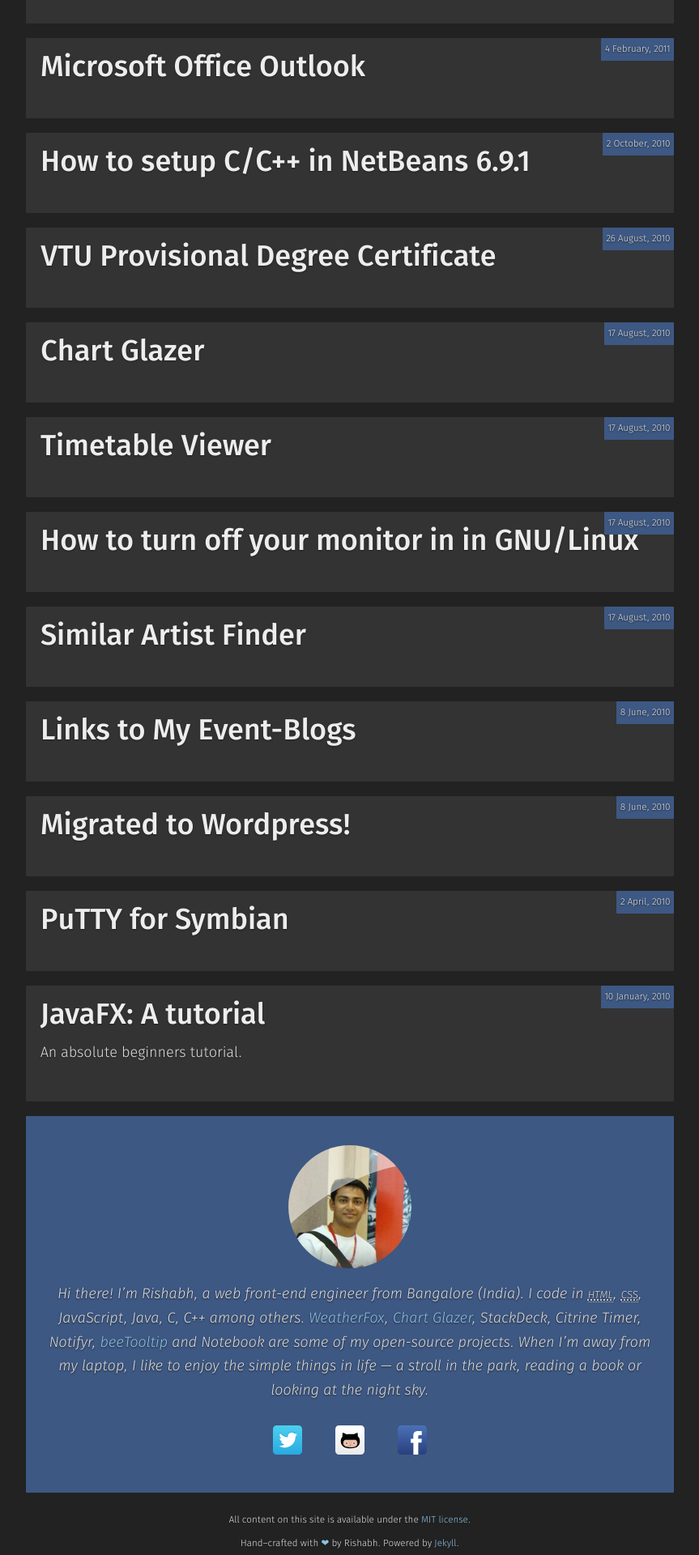
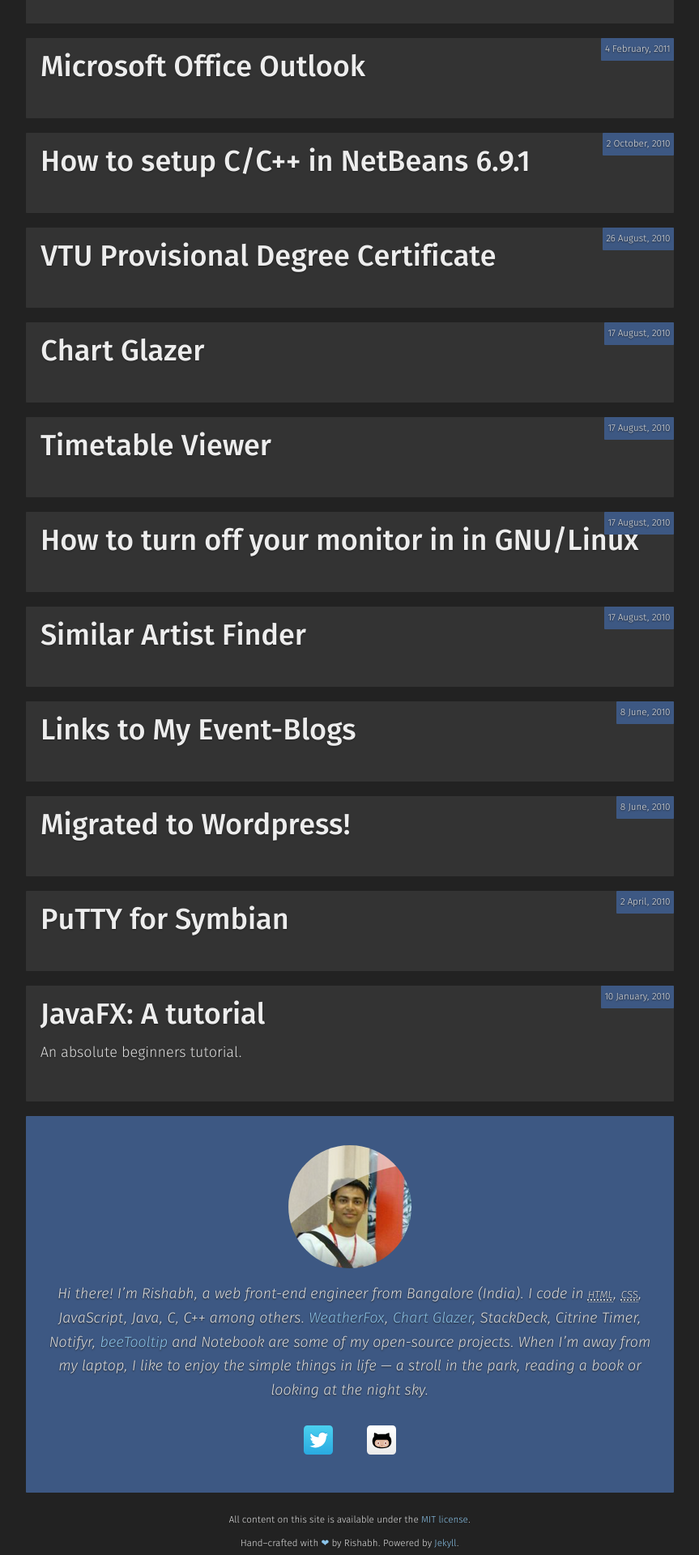
Before and after one commit to rishabh-ink/rishabhsrao.github.io, a Jekyll site: the page built from index.html, in a window 1280 px wide. Shown: the part 4230-6150 px from the top of the page at 81% size, without its empty margins (208-1071 px from the left). Built offline with Jekyll 4.4.1, drawn with Linux system fonts in a browser that asks for light colours; Markdown is read by kramdown in place of the engine named in the settings.

Commit message:
Removed facebook.

```diff
--- a/_includes/footer.html
+++ b/_includes/footer.html
@@ -12,9 +12,6 @@
         <li class="menu__item  social__menu__item  social__menu__item--github">
           <a href="https://github.com/rishabhsrao" title="github.com/rishabhsrao">Github</a>
         </li>
-        <li class="menu__item  social__menu__item  social__menu__item--facebook">
-          <a href="https://facebook.com/rishabhsrao" title="facebook.com/rishabhsrao">Facebook</a>
-        </li>
       </ul> <!-- /.social__menu -->
     </div> <!-- /.profile.profile__social -->
   </div> <!-- /.banner -->
```
